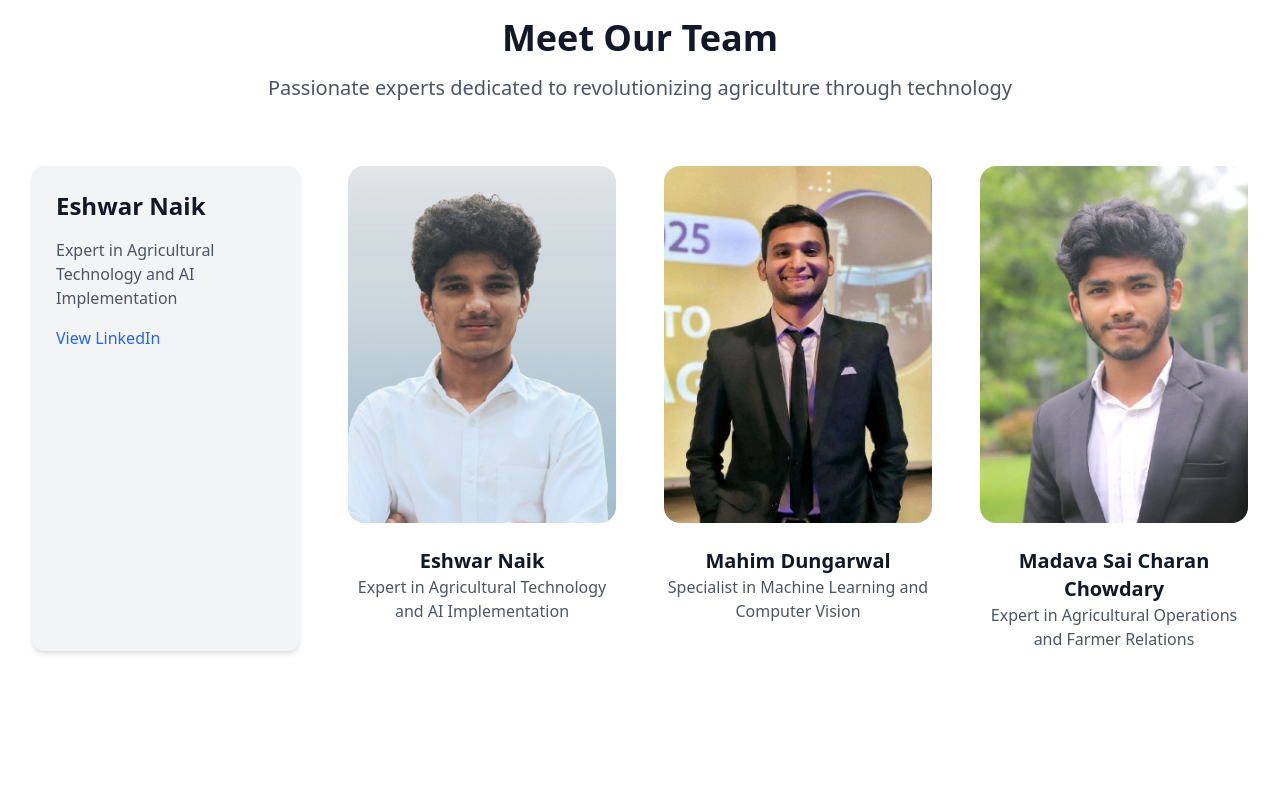
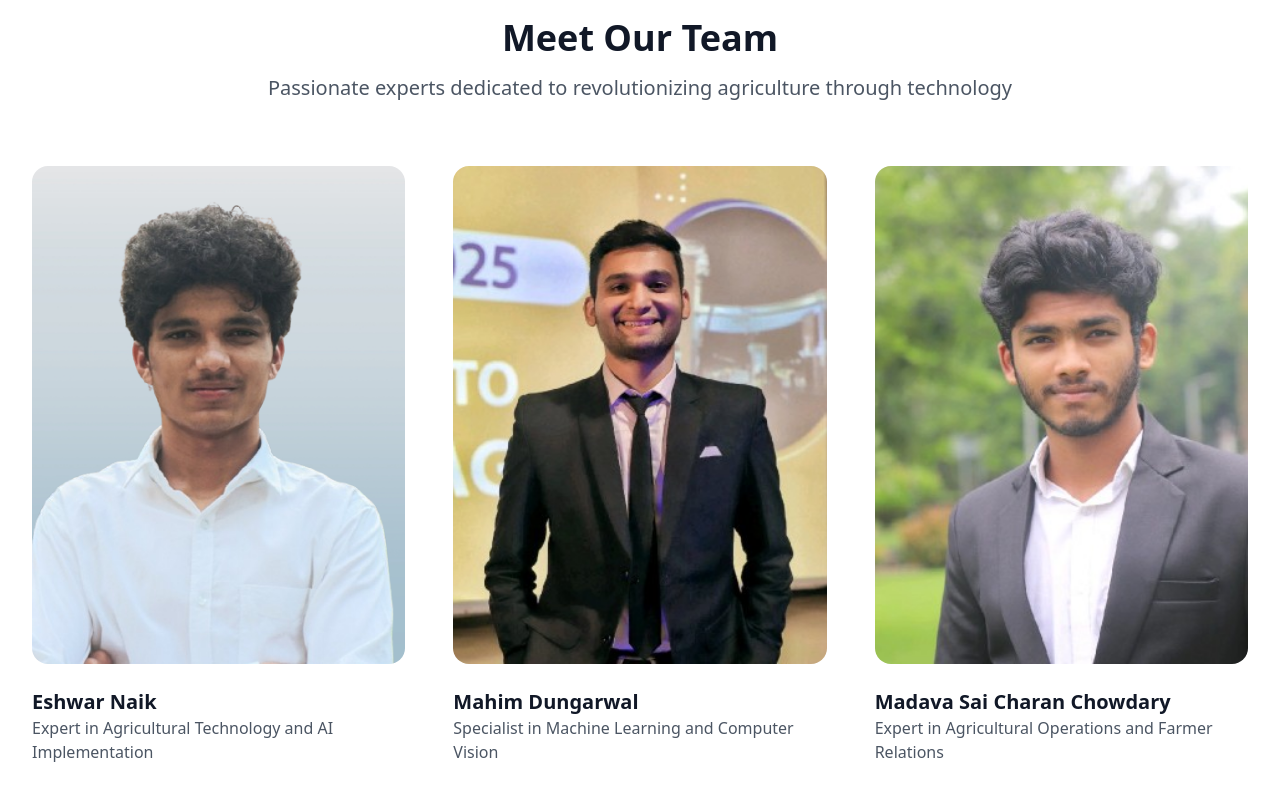
Before and after one commit to eshwarx4/BCG_Consult, a React (Vite) app: page / in a window 1280 px wide. Shown: the part 3254-4054 px from the top of the page. Before the commit the page ends 4001 px from the top, so only its background shows below. Built offline with nearby package versions, Linux system fonts and the light colour scheme.

Commit message:
Updated team section with automatic sidebar name display

```diff
--- a/src/components/Team.tsx
+++ b/src/components/Team.tsx
@@ -1,4 +1,4 @@
-import React, { useState } from 'react';
+import React from 'react';
 import { motion } from 'framer-motion';
 import { useInView } from 'react-intersection-observer';
 import { Linkedin } from 'lucide-react';
@@ -6,27 +6,53 @@ import { Linkedin } from 'lucide-react';
 const teamMembers = [
   {
     name: 'Eshwar Naik',
+    // role: 'Co-Founder & CEO',
     image: '/Eshwar_Passphoto-removebg-preview.png',
-    linkedin: 'https://linkedin.com',
+    linkedin: 'https://www.linkedin.com/in/eshwarnaikb/',
     bio: 'Expert in Agricultural Technology and AI Implementation'
   },
   {
     name: 'Mahim Dungarwal',
+    // role: 'Co-Founder & CTO',
     image: 'mahim photo.jpeg.jpg',
-    linkedin: 'https://linkedin.com',
+    linkedin: 'https://www.linkedin.com/in/mahim-dungarwal-a61613255/',
     bio: 'Specialist in Machine Learning and Computer Vision'
   },
   {
     name: 'Madava Sai Charan Chowdary',
+    // role: 'Co-Founder & COO',
     image: '/Charan.jpeg.jpg',
-    linkedin: 'https://linkedin.com',
+    linkedin: 'https://www.linkedin.com/in/charan-mandava-416891281/',
     bio: 'Expert in Agricultural Operations and Farmer Relations'
   }
 ];
 
 const Team = () => {
-  const { ref, inView } = useInView({ triggerOnce: true, threshold: 0.1 });
-  const [selectedMember, setSelectedMember] = useState(teamMembers[0]);
+  const { ref, inView } = useInView({
+    triggerOnce: true,
+    threshold: 0.1
+  });
+
+  const containerVariants = {
+    hidden: { opacity: 0 },
+    visible: {
+      opacity: 1,
+      transition: {
+        staggerChildren: 0.2
+      }
+    }
+  };
+
+  const itemVariants = {
+    hidden: { opacity: 0, y: 20 },
+    visible: {
+      opacity: 1,
+      y: 0,
+      transition: {
+        duration: 0.6
+      }
+    }
+  };
 
   return (
     <section id="team" className="py-24 bg-white">
@@ -45,31 +71,18 @@ const Team = () => {
           </p>
         </motion.div>
 
-        <div className="grid grid-cols-1 lg:grid-cols-4 gap-12">
-          {/* Sidebar */}
-          <div className="lg:col-span-1 p-6 bg-gray-100 rounded-xl shadow-md">
-            <h3 className="text-2xl font-semibold text-gray-900 mb-4">{selectedMember.name}</h3>
-            <p className="text-gray-600">{selectedMember.bio}</p>
-            <a
-              href={selectedMember.linkedin}
-              target="_blank"
-              rel="noopener noreferrer"
-              className="inline-block mt-4 text-blue-600 hover:underline"
-            >
-              View LinkedIn
-            </a>
-          </div>
-
-          {/* Team Members Grid */}
         <motion.div
           ref={ref}
-            className="lg:col-span-3 grid grid-cols-1 md:grid-cols-2 lg:grid-cols-3 gap-12"
+          variants={containerVariants}
+          initial="hidden"
+          animate={inView ? "visible" : "hidden"}
+          className="grid grid-cols-1 md:grid-cols-2 lg:grid-cols-3 gap-12"
         >
           {teamMembers.map((member, index) => (
             <motion.div
               key={index}
-                className="relative group cursor-pointer"
-                onMouseEnter={() => setSelectedMember(member)}
+              variants={itemVariants}
+              className="relative group"
             >
               <div className="relative overflow-hidden rounded-2xl aspect-[3/4]">
                 <img
@@ -78,6 +91,7 @@ const Team = () => {
                   className="w-full h-full object-cover transition-transform duration-300 group-hover:scale-105"
                 />
                 <div className="absolute inset-0 bg-gradient-to-t from-black/70 via-black/20 to-transparent opacity-0 group-hover:opacity-100 transition-opacity duration-300" />
+
                 <motion.a
                   href={member.linkedin}
                   target="_blank"
@@ -89,16 +103,21 @@ const Team = () => {
                   <Linkedin className="h-6 w-6 text-blue-600" />
                 </motion.a>
               </div>
-                <div className="mt-6 text-center">
+
+              <div className="mt-6">
                 <h3 className="text-xl font-semibold text-gray-900">
                   {member.name}
                 </h3>
-                  <p className="text-gray-600">{member.bio}</p>
+                {/* <p className="text-green-600 font-medium mb-2">
+                  {member.role}
+                </p> */}
+                <p className="text-gray-600">
+                  {member.bio}
+                </p>
               </div>
             </motion.div>
           ))}
         </motion.div>
-        </div>
       </div>
     </section>
   );
```
Lines whose indentation alone changed are shown as unchanged.
